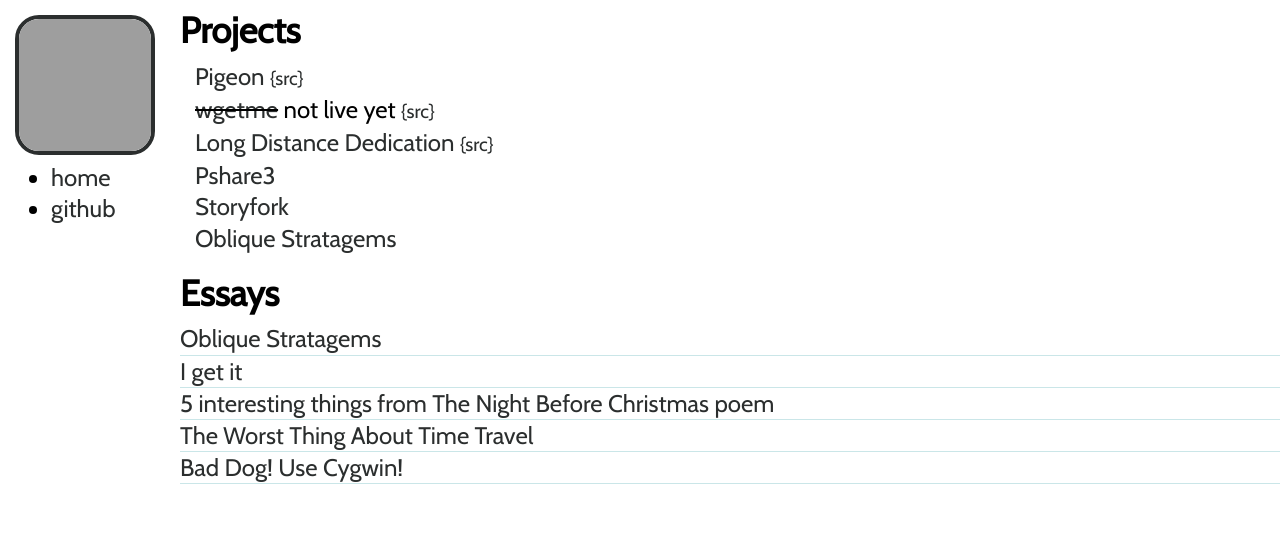
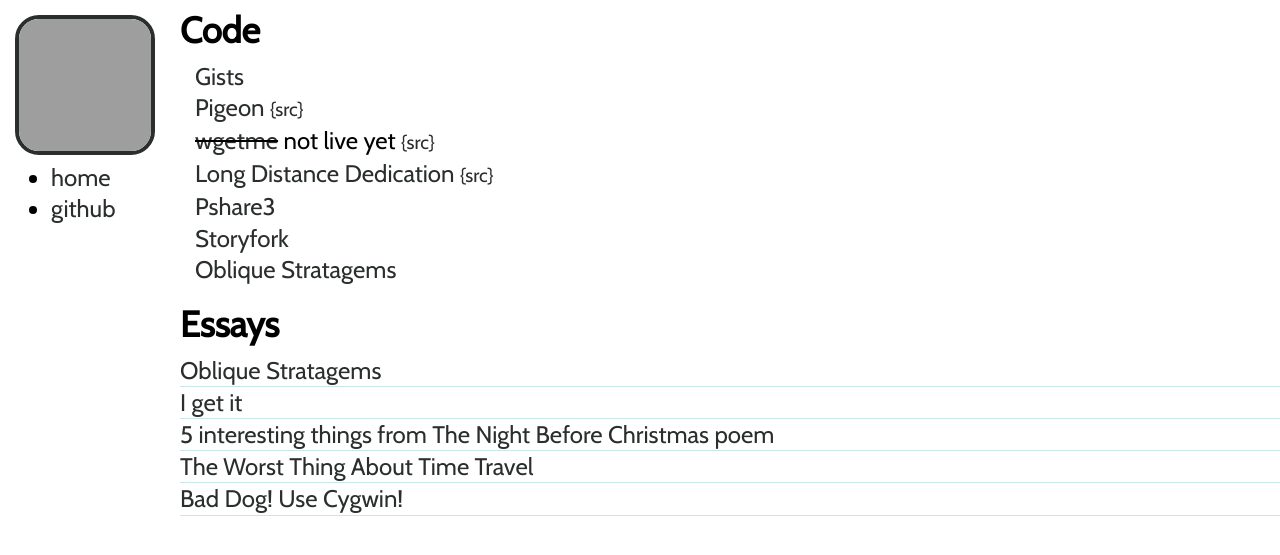
Before and after one commit to pfarrell/pfarrell.github.com, a Jekyll site: the page built from index.html, in a window 1280 px wide. Shown: the top 555 px of the page. Built offline with Jekyll 4.4.1, drawn with Linux system fonts in a browser that asks for light colours; nearby versions of some CDN libraries; Markdown is read by kramdown in place of the engine named in the settings; grey boxes are pictures that could not be loaded.

Commit message:
added gists

```diff
--- a/index.html
+++ b/index.html
@@ -4,7 +4,10 @@
 ---
 <div class='content'>
   <p class='section'>
-    <h2>Projects</h2>
+    <h2>Code</h2>
+    <p class='project'>
+      <a href='https://gist.github.com/pfarrell'>Gists</a>
+    </p>
     <p class='project'>
       <a href='http://patf.net/pigeon'>Pigeon</a>
       <a href='http://github.com/pfarrell/pigeon' class='src'>{src}</a>
```
